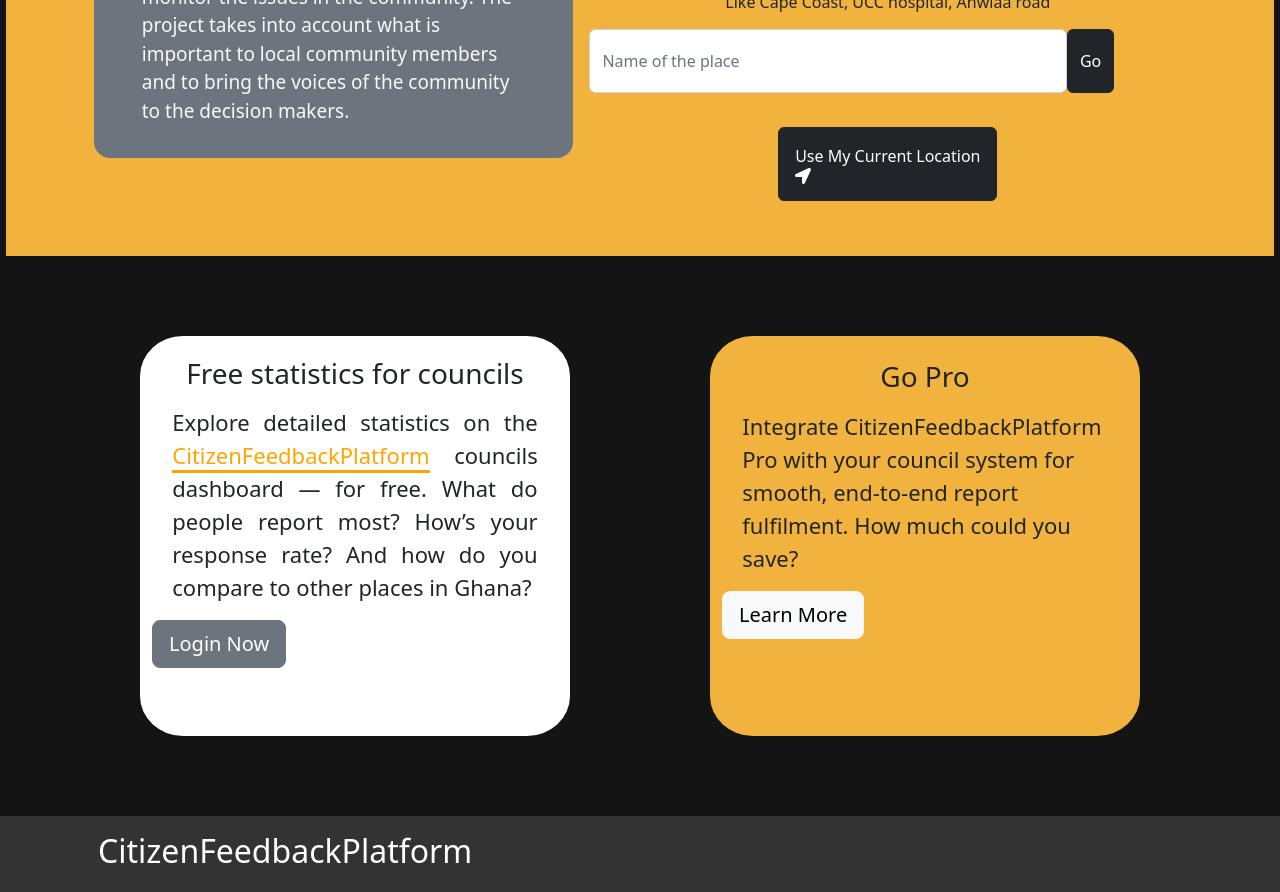
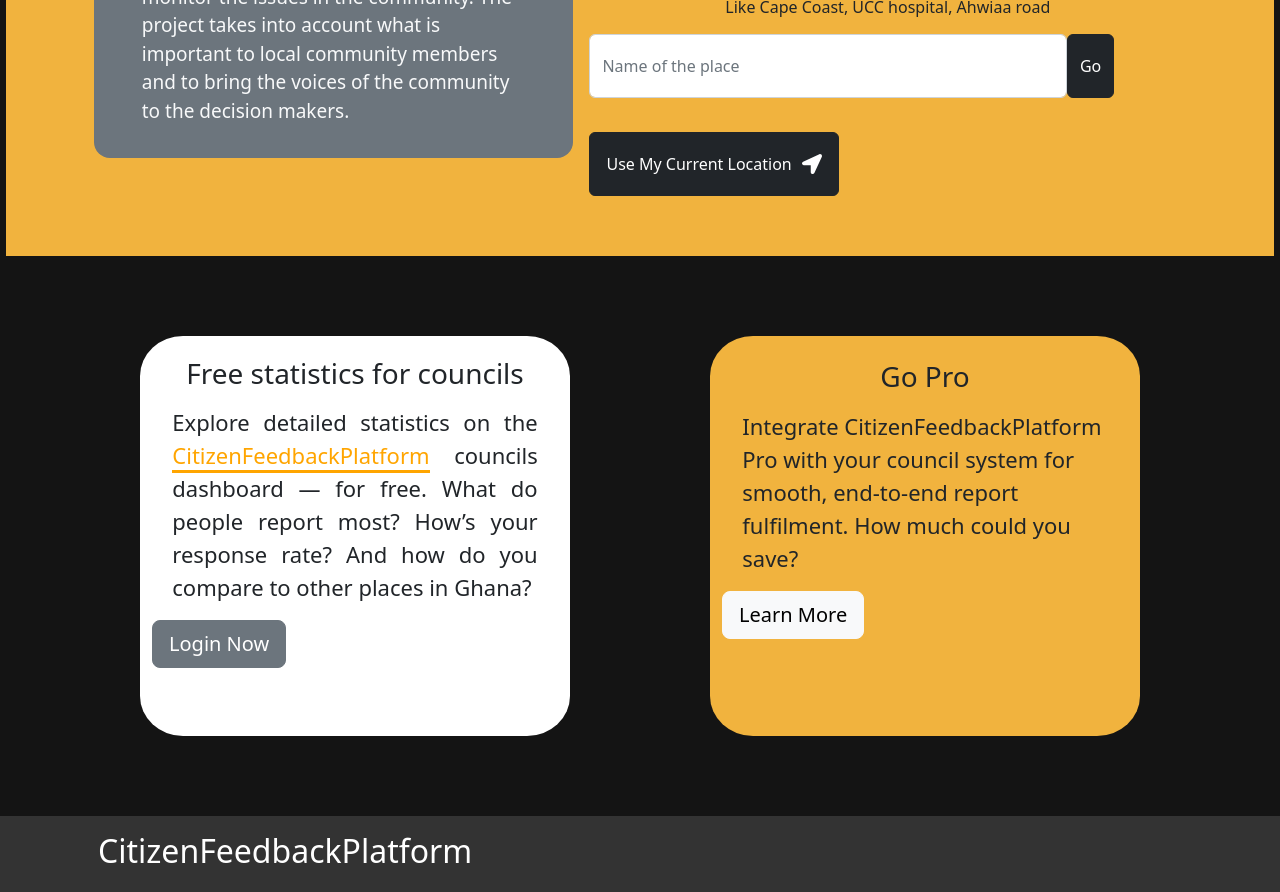
Before and after one commit to FullEffect-Studio/cfp, a React (Create React App) app: page / in a window 1280 px wide. Shown: the part 1800-2692 px from the top of the page. Built offline with nearby package versions, Linux system fonts and the light colour scheme.

Commit message:
Styling of a button

```diff
--- a/src/components/home/ReportAProblem.jsx
+++ b/src/components/home/ReportAProblem.jsx
@@ -32,15 +32,14 @@ const ReportAProblemStyle = styled.div`
     }
 
     .paragraph-container {
-        width: 100%;
+      width: 100%;
     }
 
-    .report-container{
-        text-align: center;
-
+    .report-container {
+      text-align: center;
     }
-    .input{
-        display: none;
+    .input {
+      display: none;
     }
   }
 `;
@@ -72,24 +71,36 @@ const ReportAProblem = () => {
             (like graffiti, fly tipping, broken paving slabs, or street
             lighting)
           </h4>
-          <h5 className="text-center"><sup>**</sup>Enter a nearby postcode, or street name and area:</h5>
-          <h6 className="text-center">Like Cape Coast, UCC hospital, Ahwiaa road</h6>
+          <h5 className="text-center">
+            <sup>**</sup>Enter a nearby postcode, or street name and area:
+          </h5>
+          <h6 className="text-center">
+            Like Cape Coast, UCC hospital, Ahwiaa road
+          </h6>
           <div className="input" style={{ display: "flex" }}>
             <input
               className="form-control"
               type="text"
               style={{ height: "4rem", width: "80%" }}
-              placeholder = "Name of the place"
+              placeholder="Name of the place"
             />
             <input className="btn btn-dark" type="button" value="Go" />
           </div>
 
           <div className="text-center">
             <button
-              className="btn btn-dark text-center text-lg p-3 mt-4"
+              className="btn btn-dark text-center p-3 mt-4"
               type="submit"
+              style={{
+                width: "max-content",
+                display: "flex",
+                flexDirection: "row",
+                gap: "10px",
+                alignItems: "center",
+                height: "4rem",
+              }}
             >
-              Use My Current Location <FaLocationArrow />
+              Use My Current Location <FaLocationArrow size="20px" />
             </button>
           </div>
         </div>
```
